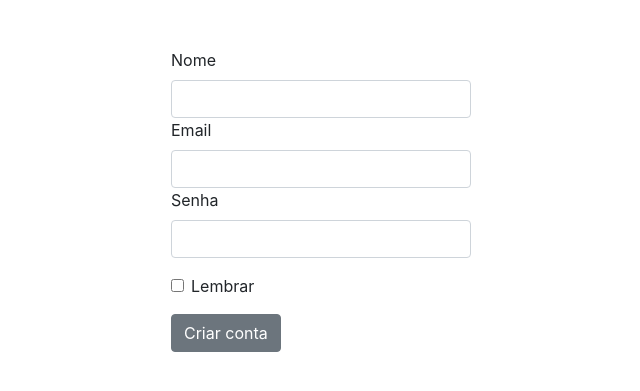
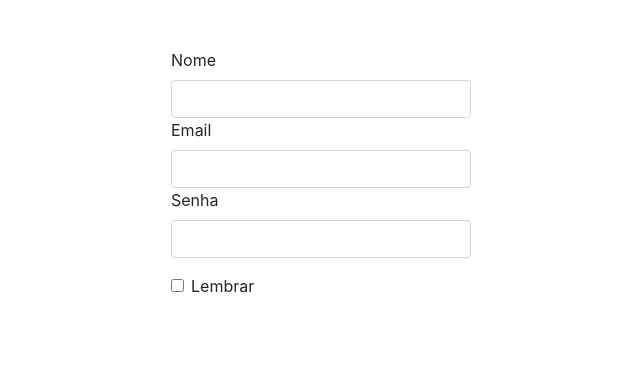
Before and after one commit to whzinn/saldata, a Python web app: template templates/criar.html in a window 1280 px wide. Shown: the top 391 px of the page, without its empty margins (319-959 px from the left). Run offline with Jinja, Linux system fonts and the light colour scheme; the template is opened without the code that fills it, so the values that code supplies are empty; some libraries are stand-ins or nearby versions.

Commit message:
Update criar.html

```diff
--- a/templates/criar.html
+++ b/templates/criar.html
@@ -49,12 +49,5 @@
         <label class="form-check-label" for="exampleCheck1">Lembrar</label>
       </div>
 
-        <button type="submit" class="btn btn-secondary">Criar conta </button>
-
-    </form>
-
-
-      </form>
-  </div>
 </body>
 </html>
```
